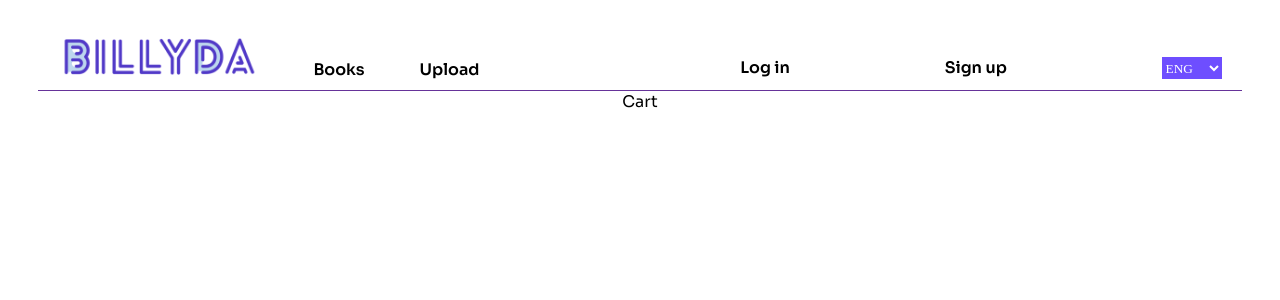
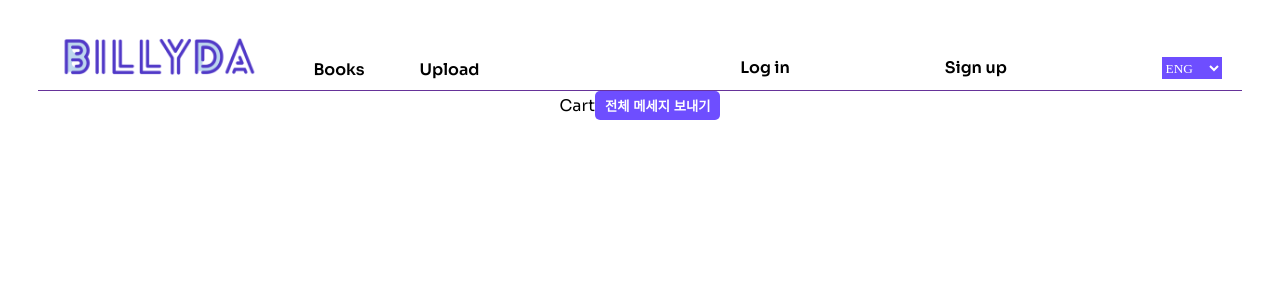
Before and after one commit to hoyeonii/book-sharing-client, a React (Create React App) app: page /cart in a window 1280 px wide. Shown: the top 300 px of the page. Built offline with nearby package versions, Linux system fonts and the light colour scheme; a web font is replaced by a local one.

Commit message:
send message to all added

```diff
--- a/src/pages/Cart.js
+++ b/src/pages/Cart.js
@@ -1,11 +1,40 @@
-import React from "react";
+import React, { useContext } from "react";
+import axios from "axios";
 import { useSelector, useDispatch } from "react-redux";
 import { deleteCart, deleteAll } from "../helpers/actions";
+import { AuthContext } from "../helpers/AuthContext";
 
 function Cart() {
+  const { authState } = useContext(AuthContext);
   const cartArr = useSelector((state) => state);
   const dispatch = useDispatch();
-  console.log(cartArr);
+
+  const sendMessage = () => {
+    console.log("yss");
+    let date = new Date();
+    date = date.setHours(date.getHours() + 2);
+    cartArr.forEach((el) =>
+      axios
+        .post(
+          "https://anbda.herokuapp.com/message",
+          {
+            send: authState.id,
+            receive: el.UserId,
+            // text: `안녕하세요 ${el.Post.title}에 관심있어요 저랑 책 바꾸실래요?`,
+            text: "test1",
+            read: false,
+            createdAt: date,
+          },
+          {
+            headers: { accessToken: localStorage.getItem("accessToken") },
+          }
+        )
+        .then((res) => {
+          console.log(res);
+        })
+    );
+  };
+
   return (
     <div>
       Cart
@@ -30,6 +59,7 @@ function Cart() {
           모두 삭제
         </button>
       )}
+      <button onClick={sendMessage}>전체 메세지 보내기</button>
     </div>
   );
 }
--- a/src/pages/Chatroom.js
+++ b/src/pages/Chatroom.js
@@ -58,8 +58,7 @@ function Chatroom() {
           headers: { accessToken: localStorage.getItem("accessToken") },
         }
       )
-      .then((response) => {
-        // navigate(`/book`);
+      .then(() => {
         setReload(!reload);
       });
   };
--- a/src/pages/Message.js
+++ b/src/pages/Message.js
@@ -26,23 +26,17 @@ function Message({ reload, setReload }) {
         );
         setChatroom([...new Set(raw)]);
         setChats(res.data.sort((a, b) => b.id - a.id));
-        // console.log(res.data.sort((a, b) => b.id - a.id));
       });
 
     axios.get(`https://anbda.herokuapp.com/auth/login`).then((res) => {
       setUserList(res.data);
-      // console.log(res.data.sort((a, b) => b.id - a.id));
     });
     console.log(reload);
   }, [reload]);
 
-  // const onclick = () => {
-  //   scrollDown();
-  // };
   return (
     <div className="Message">
       <h3>Messages</h3>
-
       <div className="M-rooms">
         {chatroom &&
           chatroom.map((el) => (
--- a/src/pages/Profile.js
+++ b/src/pages/Profile.js
@@ -387,9 +387,11 @@ function Profile() {
                 </div>
 
                 <Available available={post.Post.available} />
-                <button onClick={() => dispatch(addCart(post))}>
-                  장바구니로
-                </button>
+                {post.Post.available && (
+                  <button onClick={() => dispatch(addCart(post))}>
+                    장바구니로
+                  </button>
+                )}
               </div>
             ))}
           {/* <button
```
